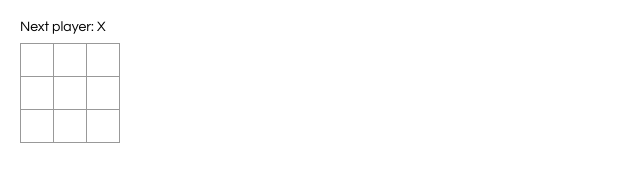
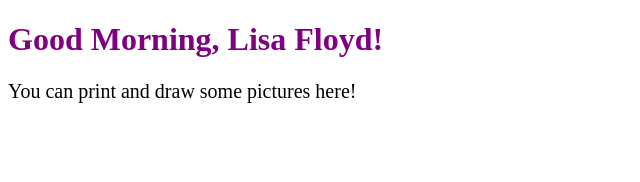
Before and after one commit to lizafalko/tic-tac-toe_game, a React app in the folder tic-tac-app/: page / in a window 1280 px wide. Shown: the whole page, without its empty margins (0-640 px from the left). Built offline with nearby package versions, Linux system fonts and the light colour scheme.

Commit message:
new react project

```diff
--- a/tic-tac-app/public/index.html
+++ b/tic-tac-app/public/index.html
@@ -19,7 +19,7 @@
       work correctly both with client-side routing and a non-root public URL.
       Learn how to configure a non-root public URL by running `npm run build`.
     -->
-    <title>tic-tac-toe game</title>
+    <title>first expirience</title>
   </head>
   <body>
     <noscript>
--- a/tic-tac-app/src/index.css
+++ b/tic-tac-app/src/index.css
@@ -1,50 +1,7 @@
-body {
-  font: 14px "Century Gothic", Futura, sans-serif;
-  margin: 20px;
+.hello {
+  color: purple;
 }
 
-ol, ul {
-  padding-left: 30px;
+.font {
+  font-size: 20px;
 }
-
-.board-row:after {
-  clear: both;
-  content: "";
-  display: table;
-}
-
-.status {
-  margin-bottom: 10px;
-}
-
-.square {
-  background: #fff;
-  border: 1px solid #999;
-  float: left;
-  font-size: 24px;
-  font-weight: bold;
-  line-height: 34px;
-  height: 34px;
-  margin-right: -1px;
-  margin-top: -1px;
-  padding: 0;
-  text-align: center;
-  width: 34px;
-}
-
-.square:focus {
-  outline: none;
-}
-
-.kbd-navigation .square:focus {
-  background: #ddd;
-}
-
-.game {
-  display: flex;
-  flex-direction: row;
-}
-
-.game-info {
-  margin-left: 20px;
-}
--- a/tic-tac-app/src/index.js
+++ b/tic-tac-app/src/index.js
@@ -2,90 +2,28 @@ import React from 'react';
 import ReactDOM from 'react-dom';
 import './index.css';
 
-class Square extends React.Component {
-  constructor(props) {
-    super(props);
-    this.state = {
-      value: null,
-    };
+function getGreeting(user) {
+  if (user) {
+    return user.firstName + ' ' + user.lastName;
   }
-
-  render() {
-    return (
-      <button className="square" onClick={() => this.props.onClick()}>
-        {this.props.value}
-      </button>
-    );
-  }
+  return <h1>Hello, Stranger!</h1>
 }
 
-class Board extends React.Component {
-  constructor(props) {
-    super(props);
-    this.state = {
-      squares: Array(9).fill(null),
-    };
-  }
+const user = {
+  firstName: 'Lisa',
+  lastName: 'Floyd'
+};
 
-  handleClick(i) {
-    const squares = this.state.squares.slice();
-    squares[i] = 'X';
-    this.setState({squares: squares})
-  }
-
-  renderSquare(i) {
-    return (
-      <Square value={this.state.squares[i]}
-      onClick={() => this.handleClick(i)}
-      />
-    );
-  }
-
-  render() {
-    const status = 'Next player: X';
-
-    return (
-      <div>
-        <div className="status">{status}</div>
-        <div className="board-row">
-          {this.renderSquare(0)}
-          {this.renderSquare(1)}
-          {this.renderSquare(2)}
-        </div>
-        <div className="board-row">
-          {this.renderSquare(3)}
-          {this.renderSquare(4)}
-          {this.renderSquare(5)}
-        </div>
-        <div className="board-row">
-          {this.renderSquare(6)}
-          {this.renderSquare(7)}
-          {this.renderSquare(8)}
-        </div>
-      </div>
-    );
-  }
-}
-
-class Game extends React.Component {
-  render() {
-    return (
-      <div className="game">
-        <div className="game-board">
-          <Board />
-        </div>
-        <div className="game-info">
-          <div>{/* status */}</div>
-          <ol>{/* TODO */}</ol>
-        </div>
-      </div>
-    );
-  }
-}
-
-// ========================================
+const element = (
+  <div>
+    <h1 className='hello'>
+      Good Morning, {getGreeting(user)}!
+      </h1>
+      <p className='font'>You can print and draw some pictures here!</p>
+  </div>
+);
 
 ReactDOM.render(
-  <Game />,
+  element,
   document.getElementById('root')
 );
```
